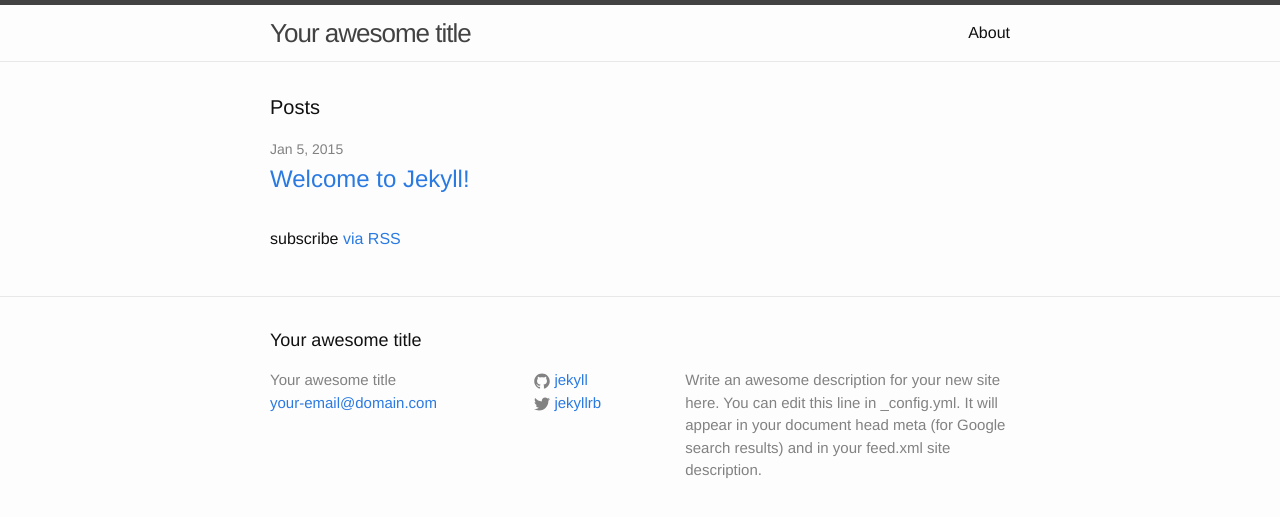
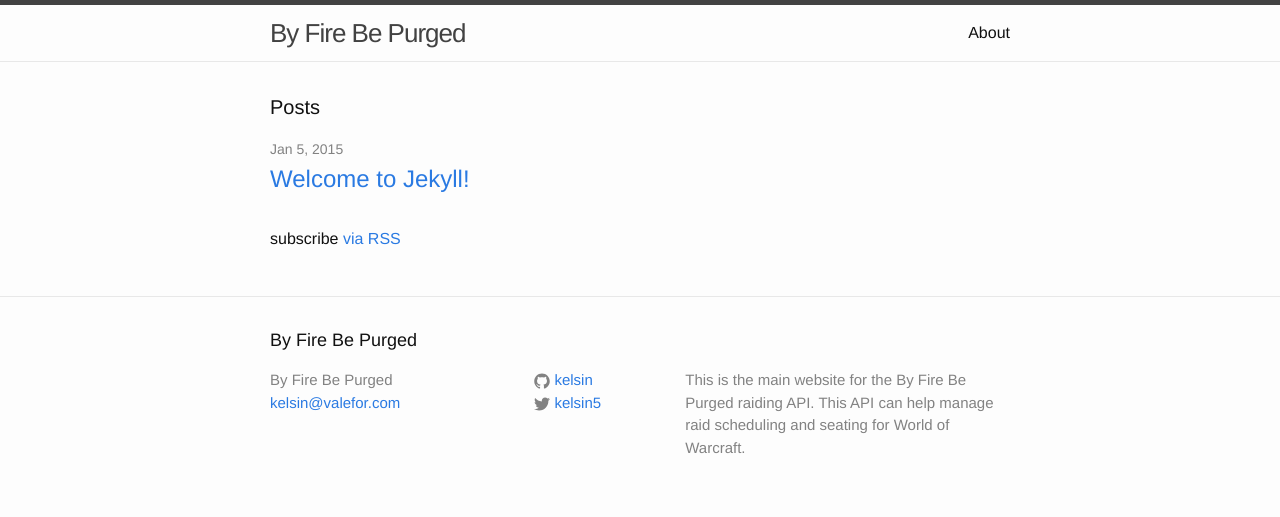
Before and after one commit to kelsin/byfirebepurged.com, a Jekyll site: the page built from index.html, in a window 1280 px wide. Shown: the top 517 px of the page. Built offline with Jekyll 4.4.1, drawn with Linux system fonts in a browser that asks for light colours; Markdown is read by kramdown in place of the engine named in the settings.

Commit message:
Updating main site data

```diff
--- a/_config.yml
+++ b/_config.yml
@@ -1,14 +1,44 @@
 # Site settings
-title: Your awesome title
-email: your-email@domain.com
-description: > # this means to ignore newlines until "baseurl:"
-  Write an awesome description for your new site here. You can edit this
-  line in _config.yml. It will appear in your document head meta (for
-  Google search results) and in your feed.xml site description.
-baseurl: "" # the subpath of your site, e.g. /blog/
-url: "http://yourdomain.com" # the base hostname & protocol for your site
-twitter_username: jekyllrb
-github_username:  jekyll
+title: By Fire Be Purged
+email: kelsin@valefor.com
+description: >
+  This is the main website for the By Fire Be Purged raiding API. This API
+  can help manage raid scheduling and seating for World of Warcraft.
+baseurl: "/"
+url: "http://byfirebepurged.com"
+twitter_username: kelsin5
+github_username:  kelsin
 
-# Build settings
-markdown: kramdown
+# Markdown settings
+markdown: redcarpet
+redcarpet:
+  extensions:
+    - no_intra_emphasis
+    - fenced_code_blocks
+    - autolink
+    - tables
+    - with_toc_data
+    - strikethrough
+    - smart
+
+# Syntax Highlighting
+highlighter: pygments
+
+# Approved github jekyll plugins
+gems:
+  - jekyll-sitemap
+  - jekyll-redirect-from
+  - jemoji
+
+# Ignore files meant for building
+exclude:
+  - .bowerrc
+  - .bundle
+  - .ruby-version
+  - bower.json
+  - CNAME
+  - Gemfile
+  - Gemfile.lock
+  - gulpfile.js
+  - node_modules
+  - package.json
```
